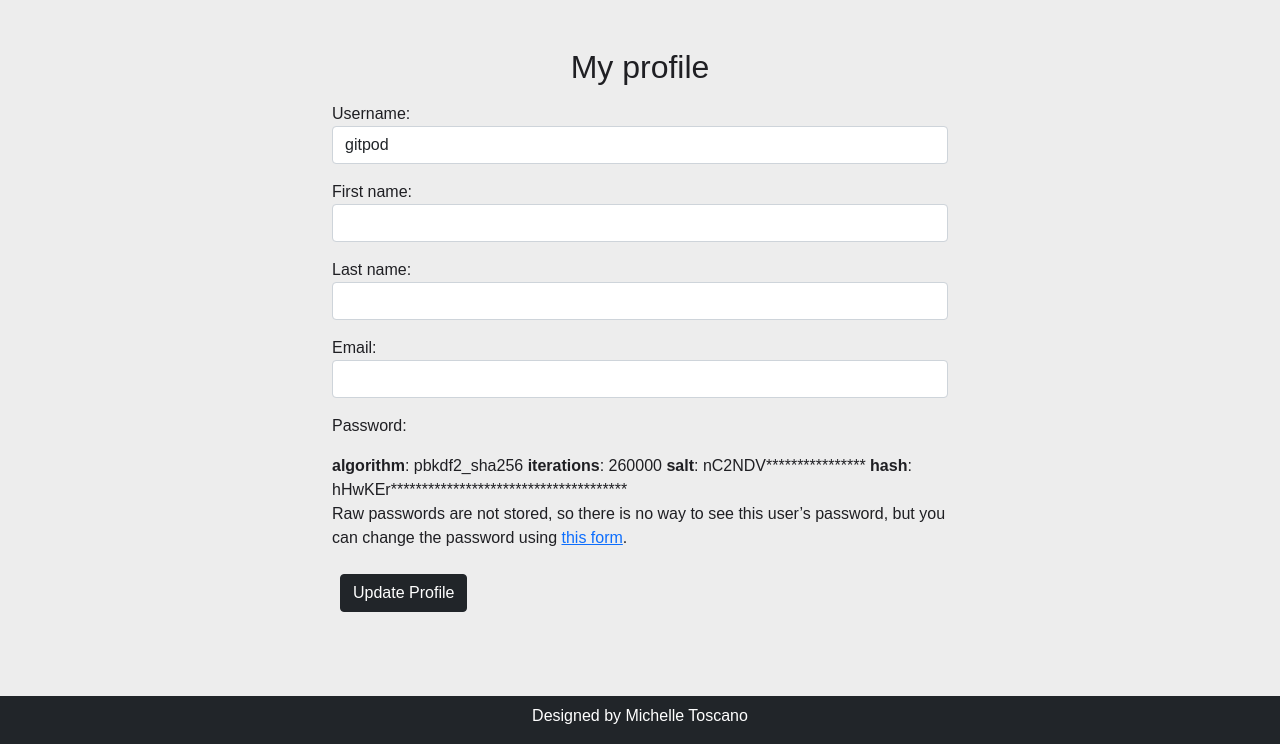
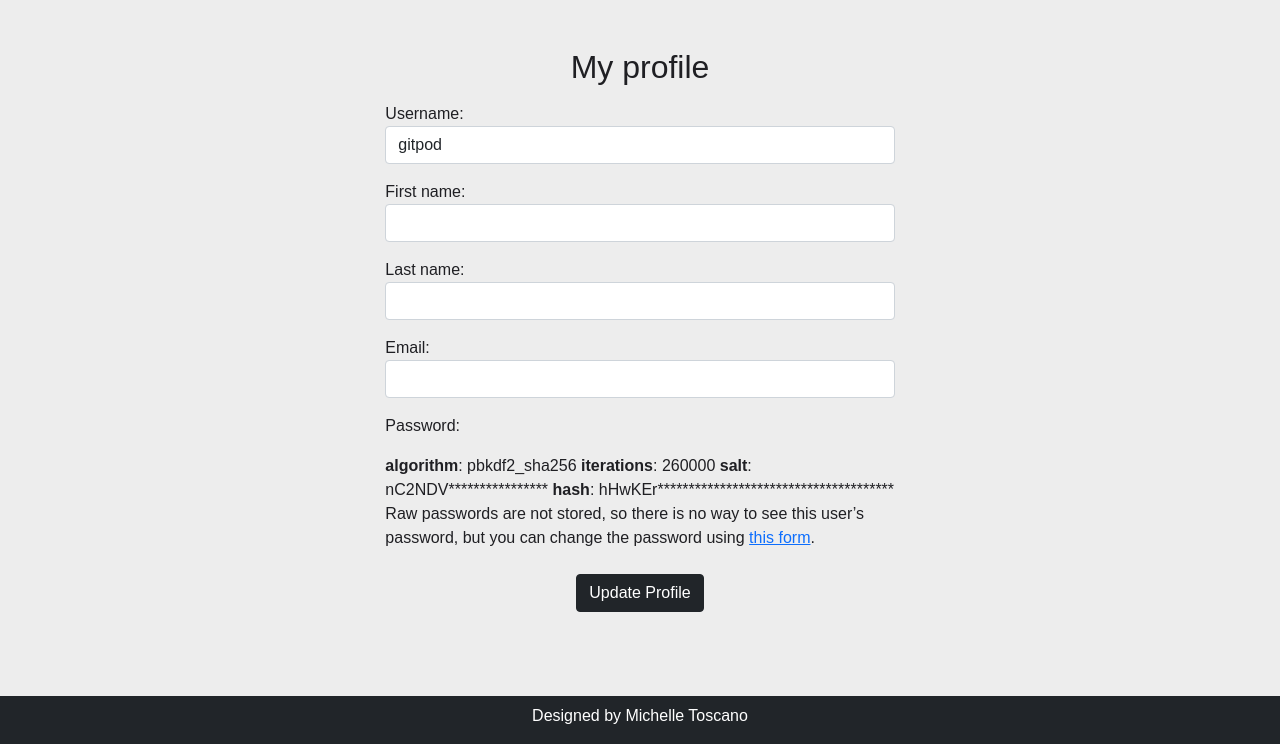
Before and after one commit to Michelle3334/coaching-warriors, a Django app: page /members/ in a window 1280 px wide. Shown: the part 56-800 px from the top of the page. Run offline with Django 3.2, Linux system fonts and the light colour scheme; a user stored in the database is signed in; some libraries are stand-ins or nearby versions.

Commit message:
Style profile and change password page

```diff
--- a/templates/change_password.html
+++ b/templates/change_password.html
@@ -22,11 +22,13 @@
     </div>
   </div>
   <div class="form-group">
-    <div class="">
+    <div class="col-md-4 offset-md-4">
       <form method="POST">
         {% csrf_token %}
         {{ form.as_p }}
-        <button class="btn btn-dark text-center m-2" type="submit">Change Password</button>
+        <div class="text-center">
+          <button class="btn btn-dark text-center m-2" type="submit">Change Password</button>
+        </div>
       </form>
     </div>
   </div>
--- a/templates/profile.html
+++ b/templates/profile.html
@@ -17,11 +17,11 @@
 <h2 class="text-center mt-5">My profile</h2>
 
 <!--Your Profile-->
-<div class="container col-6">
+<div class="container col-5">
     <form id="form" method="post" class="mt-3">
         {% csrf_token %}
         {{ form.as_p }}
-        <div class="">
+        <div class="text-center">
           <button data-toggle="modal" data-target="message" type="submit" class="btn btn-dark text-center m-2">Update Profile</button>
         </div>
     </form>
```
